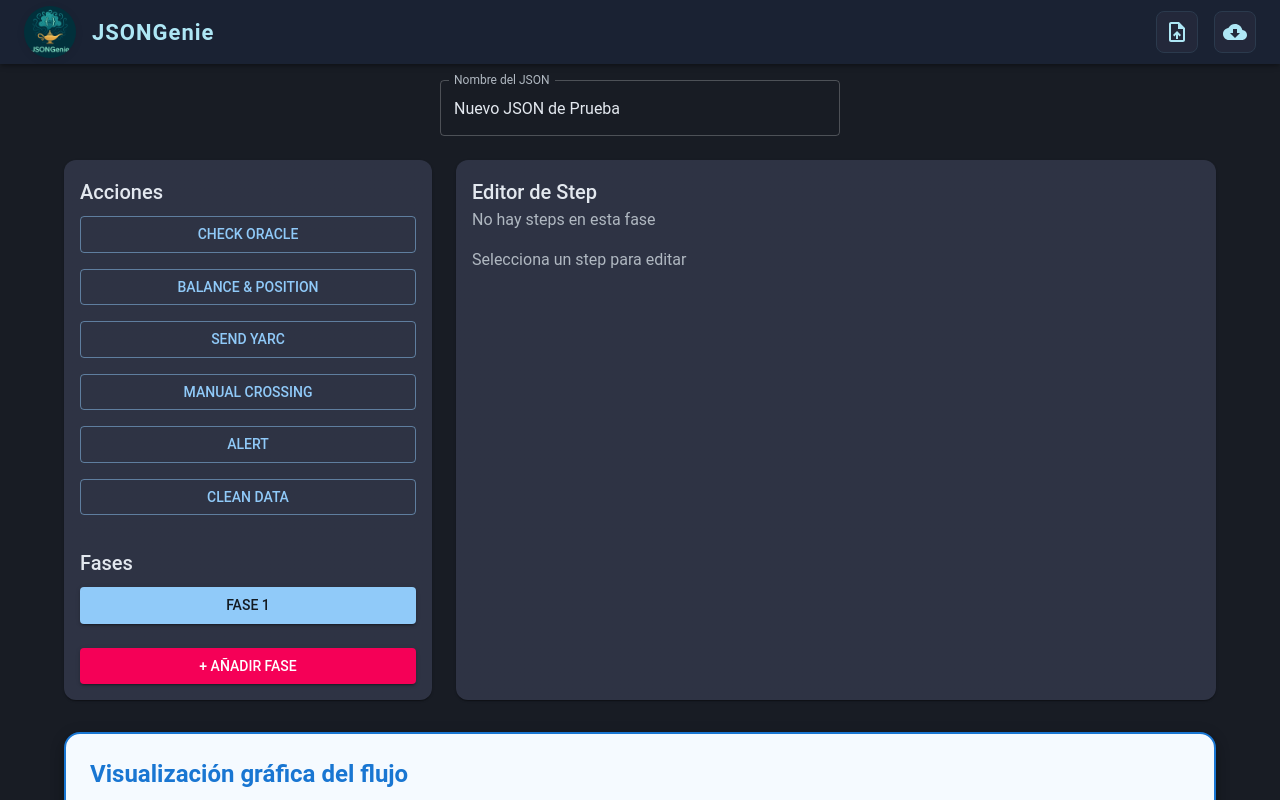
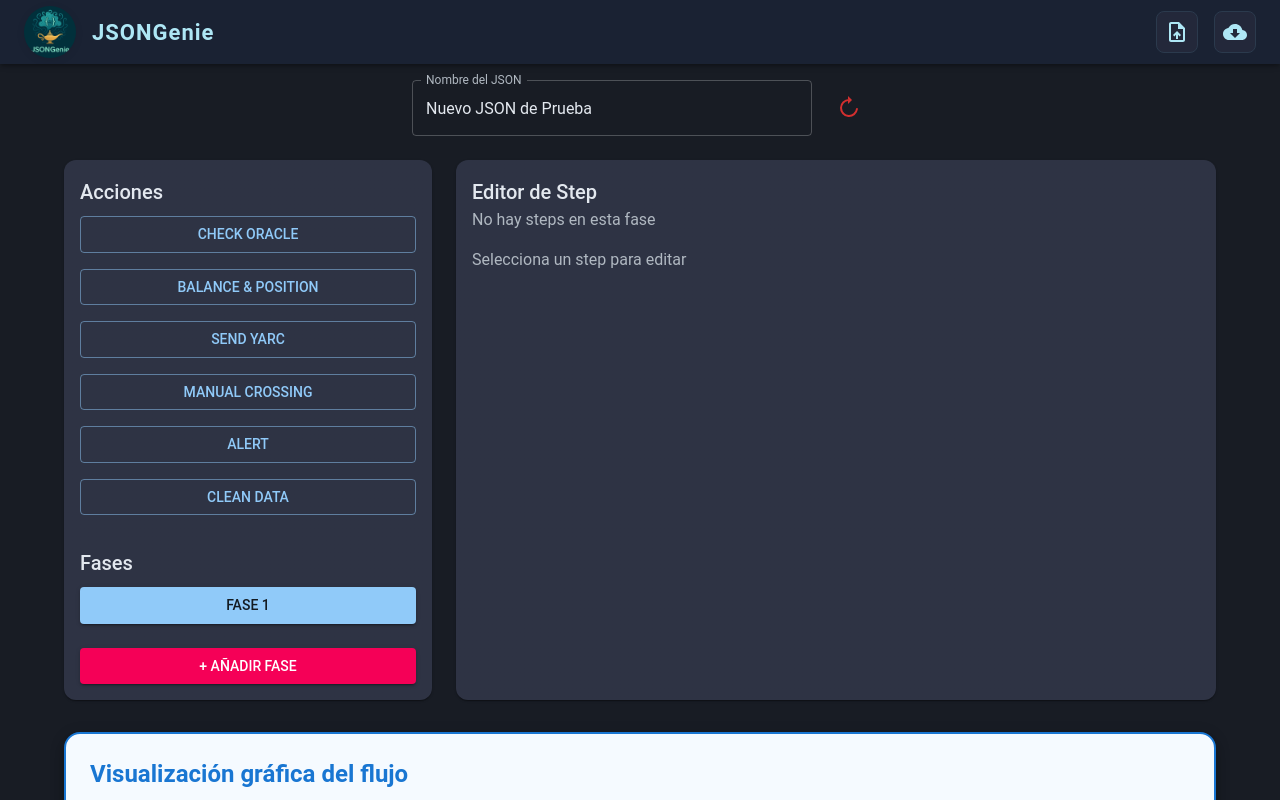
Before and after one commit to dGarciat/json-creator, a React (Create React App) app: page / in a window 1280 px wide. Shown: the top 800 px of the page. Built offline with nearby package versions, Linux system fonts and the light colour scheme.

Commit message:
feat: update

```diff
--- a/src/App.tsx
+++ b/src/App.tsx
@@ -1,5 +1,5 @@
 import React, { useState } from 'react';
-import { Container, Typography, Box, Button, Paper, Grid, TextField, IconButton, Tooltip } from '@mui/material';
+import { Container, Typography, Box, Button, Paper, Grid, TextField, IconButton, Tooltip, Collapse } from '@mui/material';
 import ContentCopy from '@mui/icons-material/ContentCopy';
 import Download from '@mui/icons-material/Download';
 import TopBar from './TopBar.tsx';
@@ -162,6 +162,22 @@ function App() {
             variant="outlined"
             sx={{ width: 400 }}
           />
+          <Tooltip title="Reiniciar test (perderás el contenido actual)">
+            <IconButton
+              color="error"
+              sx={{ ml: 2 }}
+              onClick={() => {
+                if (window.confirm('¿Seguro que quieres reiniciar el test? ¡Perderás todo el contenido actual!')) {
+                  setJsonName('Nuevo JSON de Prueba');
+                  setStepsByPhase({ '1': {} });
+                  setSelectedPhase('1');
+                  setSelectedStepIdx(null);
+                }
+              }}
+            >
+              <svg xmlns="http://www.w3.org/2000/svg" height="24" viewBox="0 0 24 24" width="24" fill="#d32f2f"><path d="M0 0h24v24H0z" fill="none"/><path d="M13 3a9 9 0 1 0 8.94 10.09 1 1 0 0 0-1.98-.18A7 7 0 1 1 12 5V8l4-4-4-4v3a9 9 0 0 0 1 0z"/></svg>
+            </IconButton>
+          </Tooltip>
         </Box>
         {/* 4. Acciones/Fases | Editor de Step */}
         <Grid container spacing={3} alignItems="stretch">
@@ -241,15 +257,18 @@ function App() {
       </Box>
     )}
   </Box>
-  {/* Editor del step seleccionado */}
-  {!selectedStepIdx ? (
+  {/* Editor del step seleccionado con animación deslizante */}
+  <Collapse in={!!selectedStepIdx} timeout={180} unmountOnExit>
+    {selectedStepIdx && (
+      <StepConfigEditor
+        type={stepsByPhase[selectedPhase]?.[selectedStepIdx]?.type}
+        config={stepsByPhase[selectedPhase]?.[selectedStepIdx]?.config}
+        onSave={updateStepConfig}
+      />
+    )}
+  </Collapse>
+  {!selectedStepIdx && (
     <Typography color="text.secondary">Selecciona un step para editar</Typography>
-  ) : (
-    <StepConfigEditor
-      type={stepsByPhase[selectedPhase]?.[selectedStepIdx]?.type}
-      config={stepsByPhase[selectedPhase]?.[selectedStepIdx]?.config}
-      onSave={updateStepConfig}
-    />
   )}
 </Paper>
           </Grid>
--- a/src/StepConfigEditor.tsx
+++ b/src/StepConfigEditor.tsx
@@ -1,7 +1,7 @@
 import React, { useState } from 'react';
-import { Box, Typography, TextField, Button, MenuItem, IconButton, Tooltip } from '@mui/material';
+import { Box, Typography, TextField, Button, MenuItem, IconButton, Tooltip, Divider } from '@mui/material';
 import CloudDownloadIcon from '@mui/icons-material/CloudDownload';
-import CloudUploadIcon from '@mui/icons-material/CloudUpload';
+import SaveIcon from '@mui/icons-material/Save';
 import JsonEditorField from './JsonEditorField.tsx';
 import ArrayChipInput from './ArrayChipInput.tsx';
 import BooleanSwitch from './BooleanSwitch.tsx';
@@ -98,10 +98,11 @@ const StepConfigEditor: React.FC<StepConfigEditorProps> = ({ type, config, onSav
             sx={{ color: '#90caf9', borderRadius: 2, p: 1, border: '1px solid #2b3a4d', background: '#23283a', ':hover': { background: '#283040' } }}
             onClick={() => alert('Funcionalidad de guardar en BBDD/API próximamente.')}
           >
-            <CloudUploadIcon fontSize="small" />
+            <SaveIcon fontSize="small" />
           </IconButton>
         </Tooltip>
       </Box>
+      <Divider sx={{ my: 2, borderColor: 'black', bgcolor: 'black', height: 4 }} />
       <Typography>ID: {type}</Typography>
       {fields.length === 0 && <Typography color="text.secondary">No hay configuración específica para este tipo.</Typography>}
       {fields.map(field => (
```
